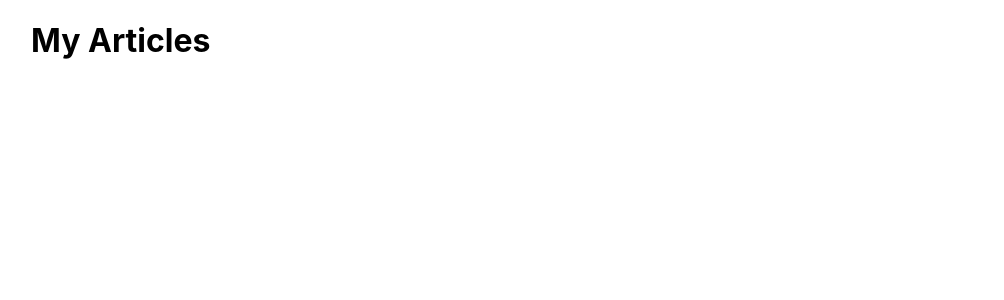
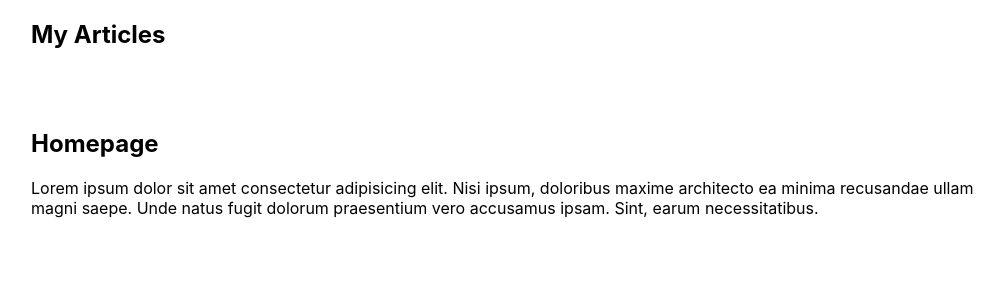
Before and after one commit to jhnnyk/NetNinja-multipage-site, a React (Create React App) app: page / in a window 1280 px wide. Shown: the top 300 px of the page, without its empty margins (129-1133 px from the left). Built offline with nearby package versions, Linux system fonts and the light colour scheme.

Commit message:
react router setup

```diff
--- a/package.json
+++ b/package.json
@@ -8,7 +8,8 @@
     "@testing-library/user-event": "^13.5.0",
     "react": "^18.3.1",
     "react-dom": "^18.3.1",
-    "react-scripts": "5.0.1",
+    "react-router-dom": "^6.23.1",
+    "react-scripts": "^5.0.1",
     "web-vitals": "^2.1.4"
   },
   "scripts": {
--- a/src/App.js
+++ b/src/App.js
@@ -1,11 +1,24 @@
 import './App.css'
+import { BrowserRouter, Routes, Route } from 'react-router-dom'
+import Home from './pages/Home'
+import About from './pages/About'
+import Contact from './pages/Contact'
 
 function App() {
   return (
     <div className="App">
-      <h1>My Articles</h1>
+      <BrowserRouter>
+        <nav>
+          <h1>My Articles</h1>
+        </nav>
+        <Routes>
+          <Route path='/' element={<Home/>} />
+          <Route path='/about' element={<About/>} />
+          <Route path='/contact' element={<Contact/>} />
+        </Routes>
+      </BrowserRouter>
     </div>
-  );
+  )
 }
 
 export default App
--- /dev/null
+++ b/src/pages/About.js
@@ -0,0 +1,8 @@
+export default function About() {
+  return (
+    <div>
+      <h2>About</h2>
+      <p>Lorem ipsum dolor sit amet consectetur adipisicing elit. Nisi ipsum, doloribus maxime architecto ea minima recusandae ullam magni saepe. Unde natus fugit dolorum praesentium vero accusamus ipsam. Sint, earum necessitatibus.</p>
+    </div>
+  )
+}
--- /dev/null
+++ b/src/pages/Contact.js
@@ -0,0 +1,8 @@
+export default function Contact() {
+  return (
+    <div>
+      <h2>Contact</h2>
+      <p>Lorem ipsum dolor sit amet consectetur adipisicing elit. Nisi ipsum, doloribus maxime architecto ea minima recusandae ullam magni saepe. Unde natus fugit dolorum praesentium vero accusamus ipsam. Sint, earum necessitatibus.</p>
+    </div>
+  )
+}
--- /dev/null
+++ b/src/pages/Home.js
@@ -0,0 +1,8 @@
+export default function Home() {
+  return (
+    <div>
+      <h2>Homepage</h2>
+      <p>Lorem ipsum dolor sit amet consectetur adipisicing elit. Nisi ipsum, doloribus maxime architecto ea minima recusandae ullam magni saepe. Unde natus fugit dolorum praesentium vero accusamus ipsam. Sint, earum necessitatibus.</p>
+    </div>
+  )
+}
```
Also changed, not shown: 1 other file (tests, documents, lock files or other folders).
